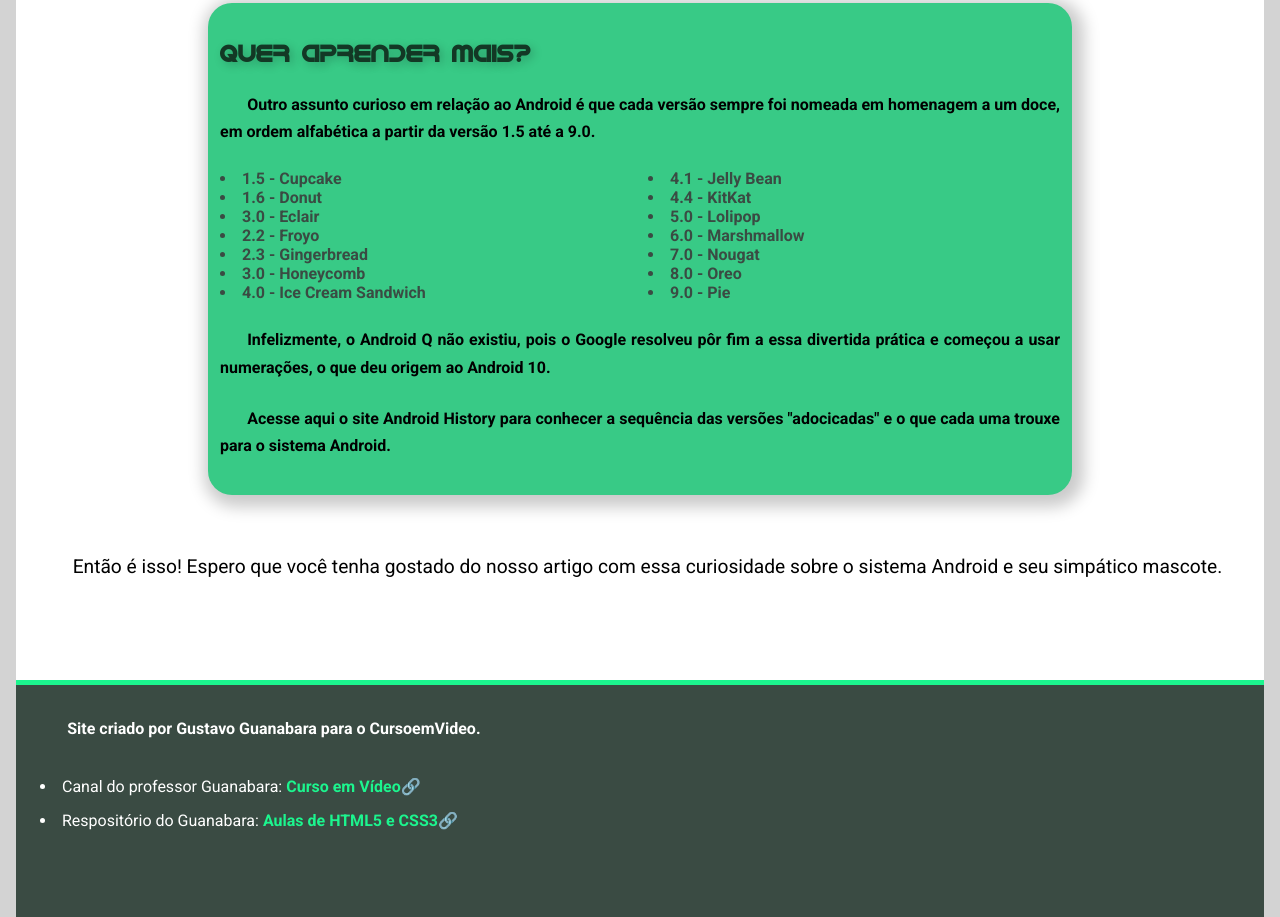
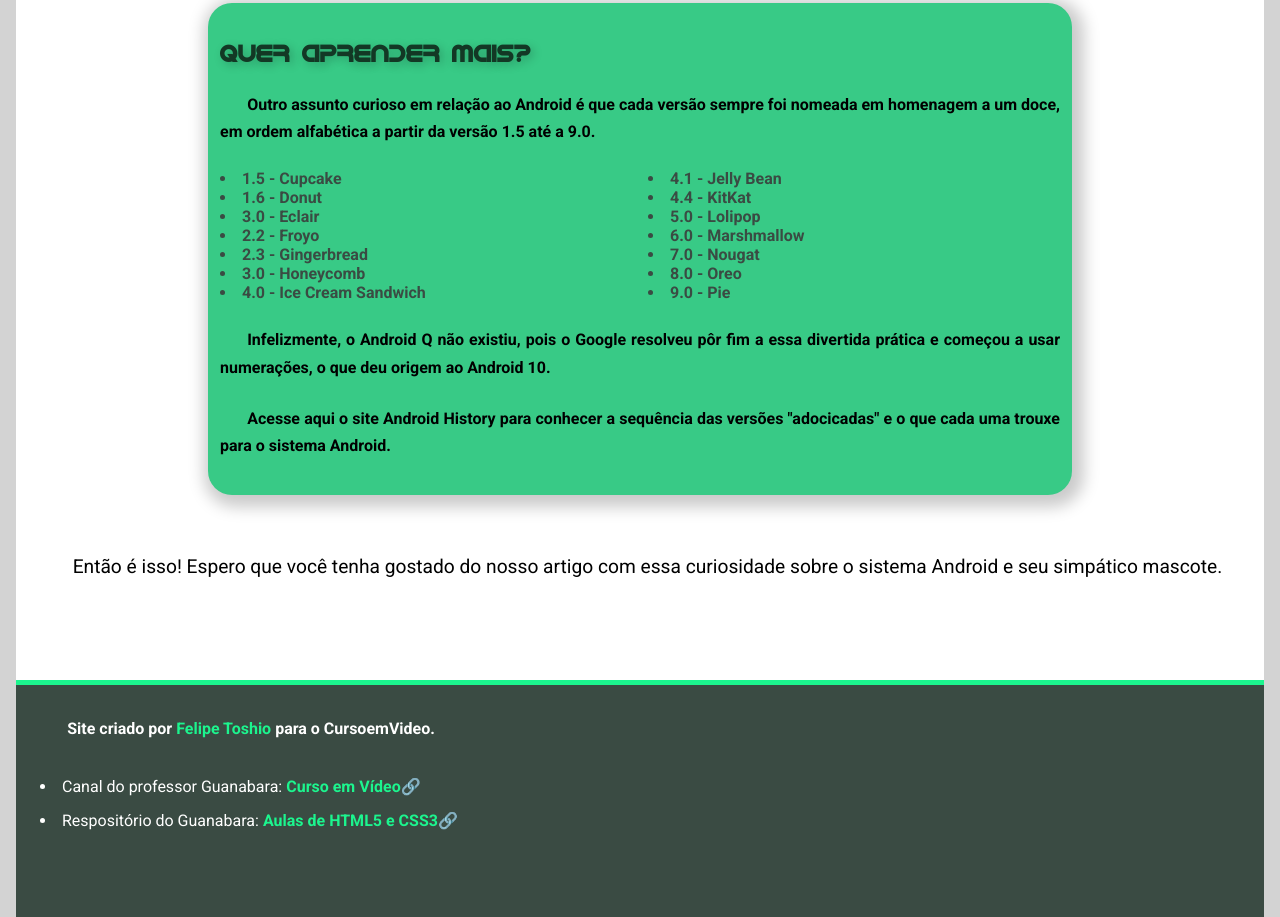
Before and after one commit to felipetoshio01/projeto-android, a plain HTML site: page index.html in a window 1280 px wide. Shown: the part 2734-3651 px from the top of the page. Drawn offline with Linux system fonts and the light colour scheme.

Commit message:
Mudanças no rodapé

```diff
--- a/index.html
+++ b/index.html
@@ -95,7 +95,7 @@
 
     <footer>
         <section>
-            <p>Site criado por Gustavo Guanabara para o CursoemVideo.</p>
+            <p>Site criado por <a href="https://github.com/felipetoshio01" title="Meu perfil" rel="external" target="_blank">Felipe Toshio</a> para o CursoemVideo.</p>
         </section>
         <section>
             <ul>
```
